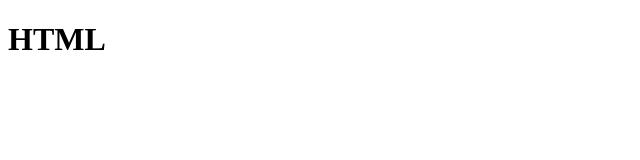
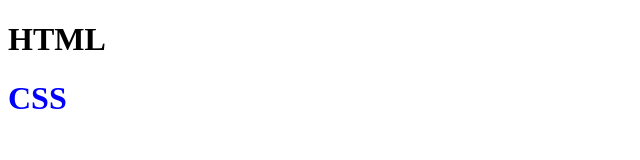
Before and after one commit to ShivaStrom/git-practice2, a plain HTML site: page index.html in a window 1280 px wide. Shown: the whole page, without its empty margins (0-640 px from the left). Drawn offline with Linux system fonts and the light colour scheme.

Commit message:
add a title and style it

```diff
--- a/index.html
+++ b/index.html
@@ -8,6 +8,7 @@
 </head>
 <body>
   <h1>html</h1>
+  <h1 class="css-h1">css</h1>
 
 </body>
 </html>
--- a/style.css
+++ b/style.css
@@ -1,3 +1,7 @@
 h1{
   text-transform: uppercase;
 }
+.css-h1{
+  text-transform: uppercase;
+  color: blue;
+}
```
